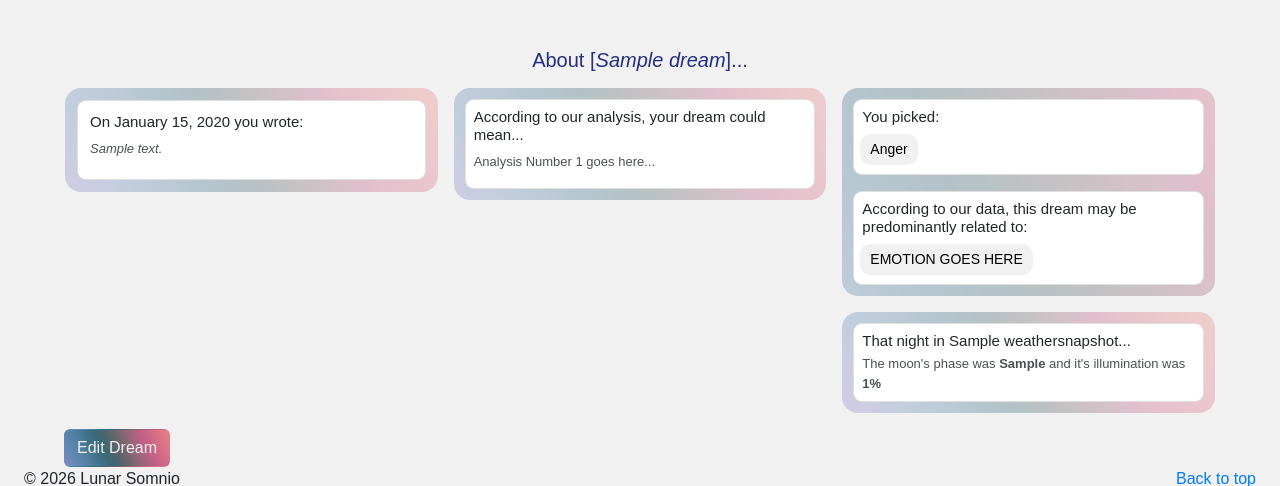
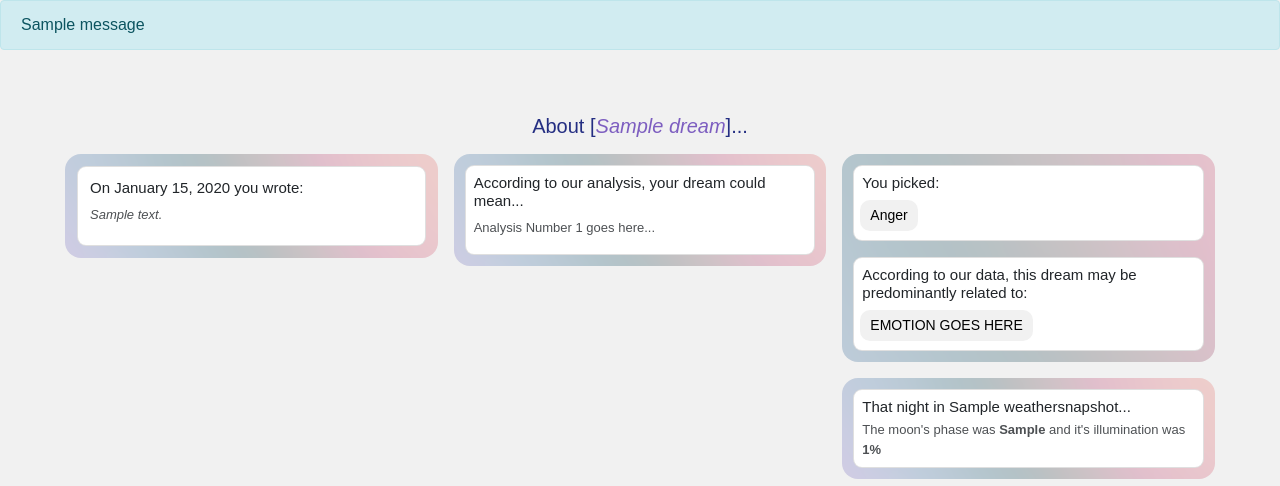
Before and after one commit to imaginethinking/lunar-somnio, a Django app: page /lunar_somnio/dream/1 in a window 1280 px wide. Shown: the part 126-612 px from the top of the page. Run offline with Django 3.2, Linux system fonts and the light colour scheme; a user stored in the database is signed in; tables that the repository leaves empty hold one stand-in row (values such as "Sample post"); grey boxes marked "Sample" are stand-in pictures; one stand-in notice (Sample message) is shown; some libraries are stand-ins or nearby versions; some web fonts are replaced.

Commit message:
Final stuff of Dream Analyzer page

```diff
--- a/lunar_somnio/views.py
+++ b/lunar_somnio/views.py
@@ -211,4 +211,5 @@ def latest_dream(request):
     if dream:
         return redirect('lunar_somnio:dream_analyzer', id=dream.id)
     else:
+        messages.info(request, "You haven't recorded any dreams yet!")
         return redirect('lunar_somnio:index')
--- a/templates/lunar_somnio/base.html
+++ b/templates/lunar_somnio/base.html
@@ -105,7 +105,12 @@
     </nav>
  </header>
 
-
+ <!-- If no dreams yet and you try to click Dream Analyer -->
+ {% if messages %}
+    {% for message in messages %}
+        <div class="alert alert-info">{{ message }}</div>
+    {% endfor %}
+{% endif %}
 
     <div class="container-fluid">
         <div class="row">
--- a/templates/lunar_somnio/dream_analyzer.html
+++ b/templates/lunar_somnio/dream_analyzer.html
@@ -8,7 +8,7 @@
 {% block body_block %}
 <link rel="stylesheet" href="https://cdn.jsdelivr.net/npm/bootstrap-icons@1.10.5/font/bootstrap-icons.css">
 
-<h1 class="da-maintitle pt-5 pb-2"> About [<em>{{ dream.title }}</em>]...</h1>
+<h1 class="da-maintitle pt-5 pb-2"> About [<em style="color: #7d5ec0">{{ dream.title }}</em>]...</h1>
 
 <div class="row g-2 px-5">
 
```
